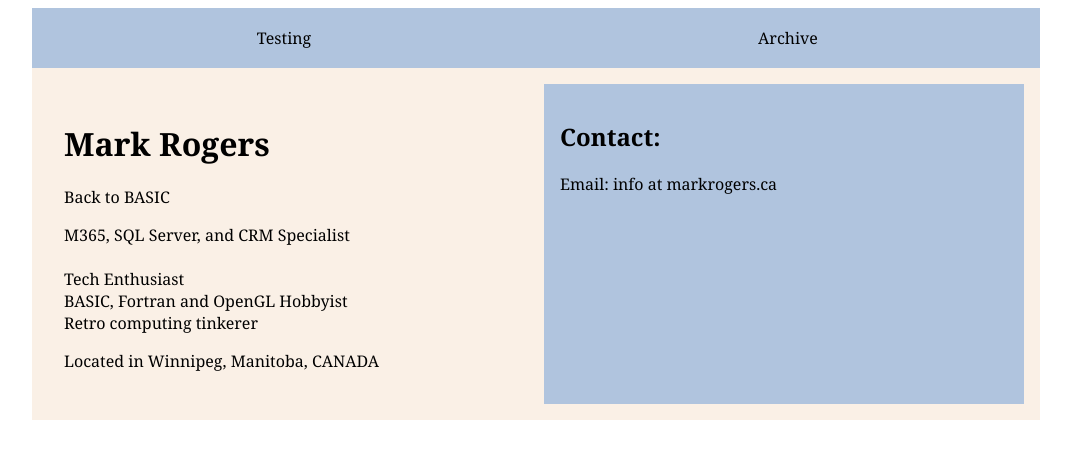
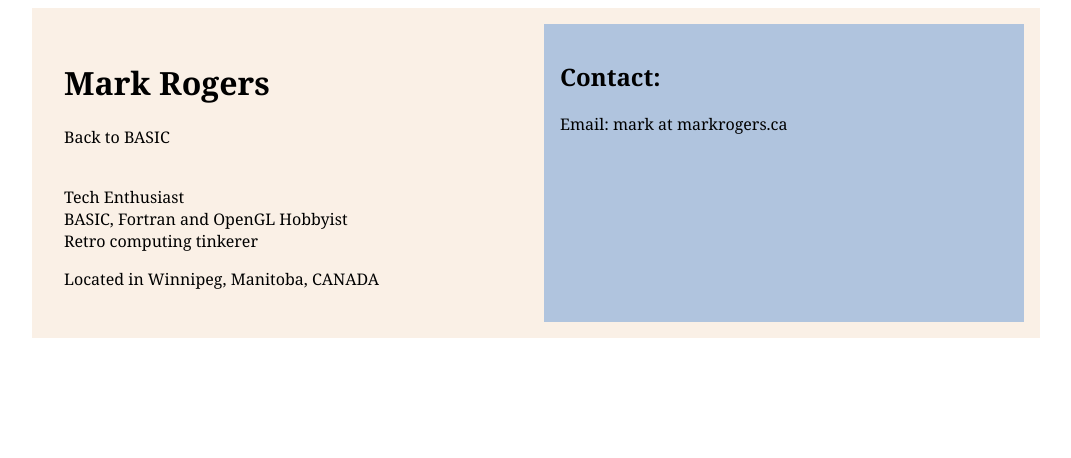
Before and after one commit to wpgitpro/wpgitpro.github.io, a plain HTML site: page index.html in a window 1280 px wide. Shown: the whole page, without its empty margins (104-1175 px from the left). Drawn offline with Linux system fonts and the light colour scheme.

Commit message:
Update index.html

```diff
--- a/index.html
+++ b/index.html
@@ -6,19 +6,13 @@
         <script src="script/main.js"></script>
     </head>
     <body>
-    <div id="menu">
-        <ul>
-            <li>Testing</li>
-            <li>Archive</li>
-        </ul>
-    </div>
+
     <div class="wrapper">
         <div>
             <h1 id="name">Mark Rogers</h1>
             <p>Back to BASIC</p
             Systems Integration Professional
-            Legacy+ Application Developer</br>
-            M365, SQL Server, and CRM Specialist</br></br>
+            Legacy+ Application Developer</br></br>
 
             Tech Enthusiast</br>
             BASIC, Fortran and OpenGL Hobbyist</br>
@@ -28,7 +22,7 @@
         </div>
         <div>
             <h2>Contact:</h2>
-            Email: info at markrogers.ca </br>
+            Email: mark at markrogers.ca </br>
         </div>
     </div>
     </body>
```
